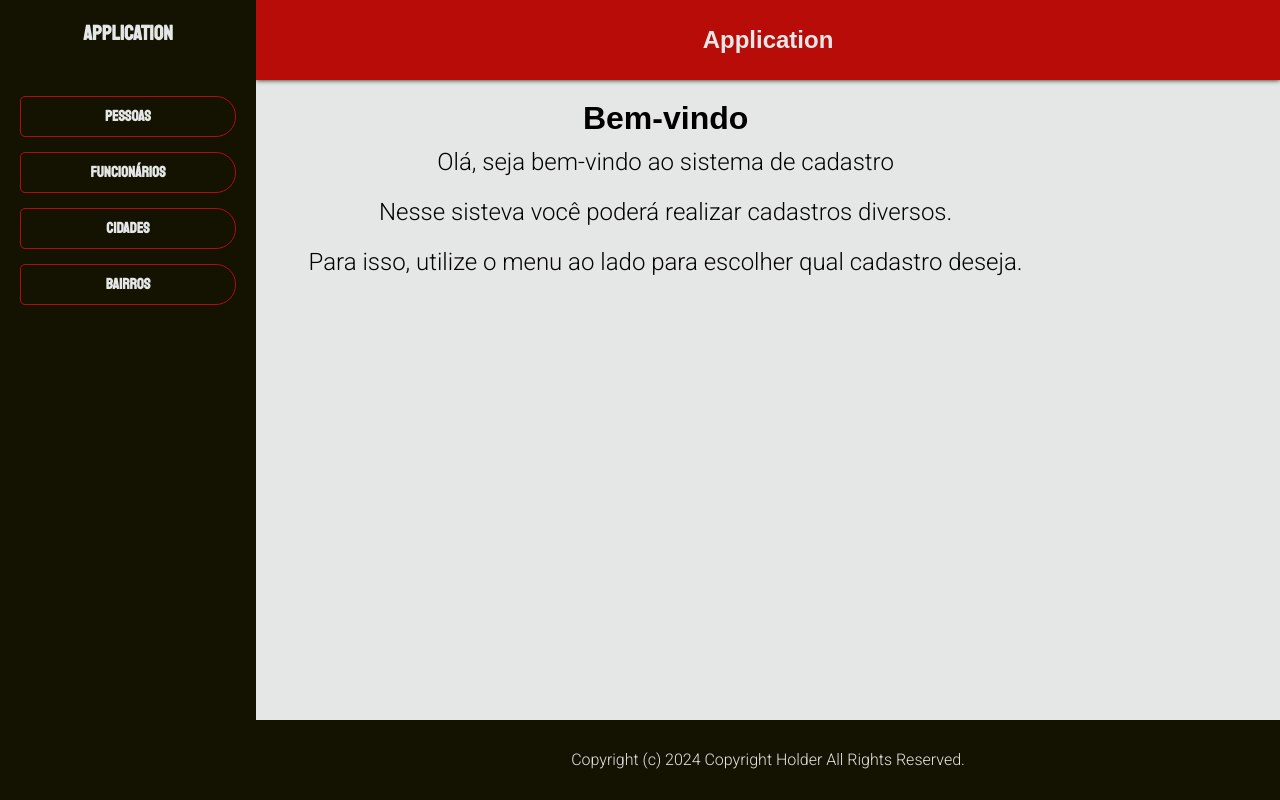
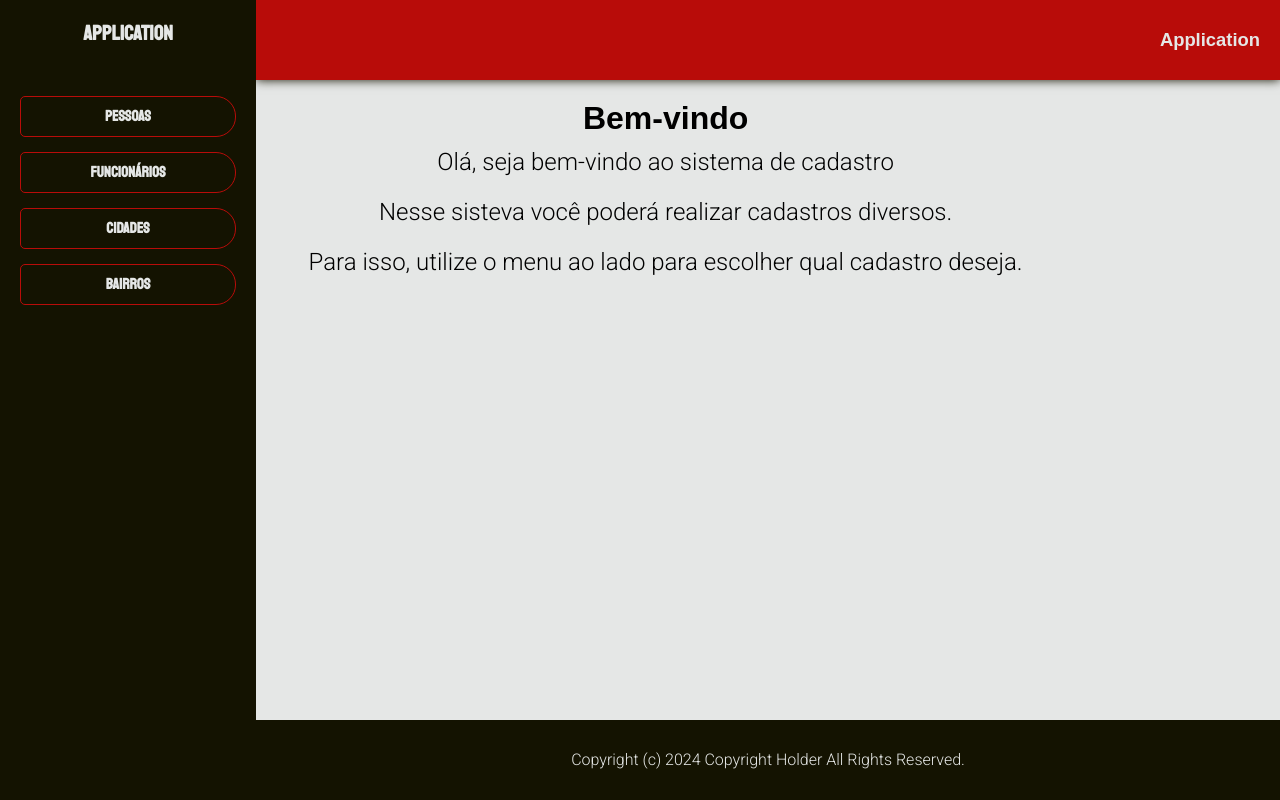
Before and after one commit to cassianocastro/webtask.com, a PHP site: page / in a window 1280 px wide. Run offline with PHP 8.4, Linux system fonts and the light colour scheme.

Commit message:
Added padding to internal container and adjusted box-shadow and h1 font-size

```diff
--- a/view/templates/includes/header/index.css
+++ b/view/templates/includes/header/index.css
@@ -5,11 +5,13 @@ body > header
     & > div
     {
         background: var(--bg_primary);
-        box-shadow: 0 0 5px var(--bg_secondary);
+        box-shadow: 0 0 10px var(--bg_secondary);
 
         align-items: center;
         display: flex;
-        justify-content: center;
+        justify-content: flex-end;
+
+        padding: 10px 20px;
 
         height: 100%;
     }
@@ -18,6 +20,6 @@ body > header
     {
         color: var(--fg_primary);
 
-        font: bold 1.5rem sans-serif;
+        font: bold 1.15rem sans-serif;
     }
 }
```
